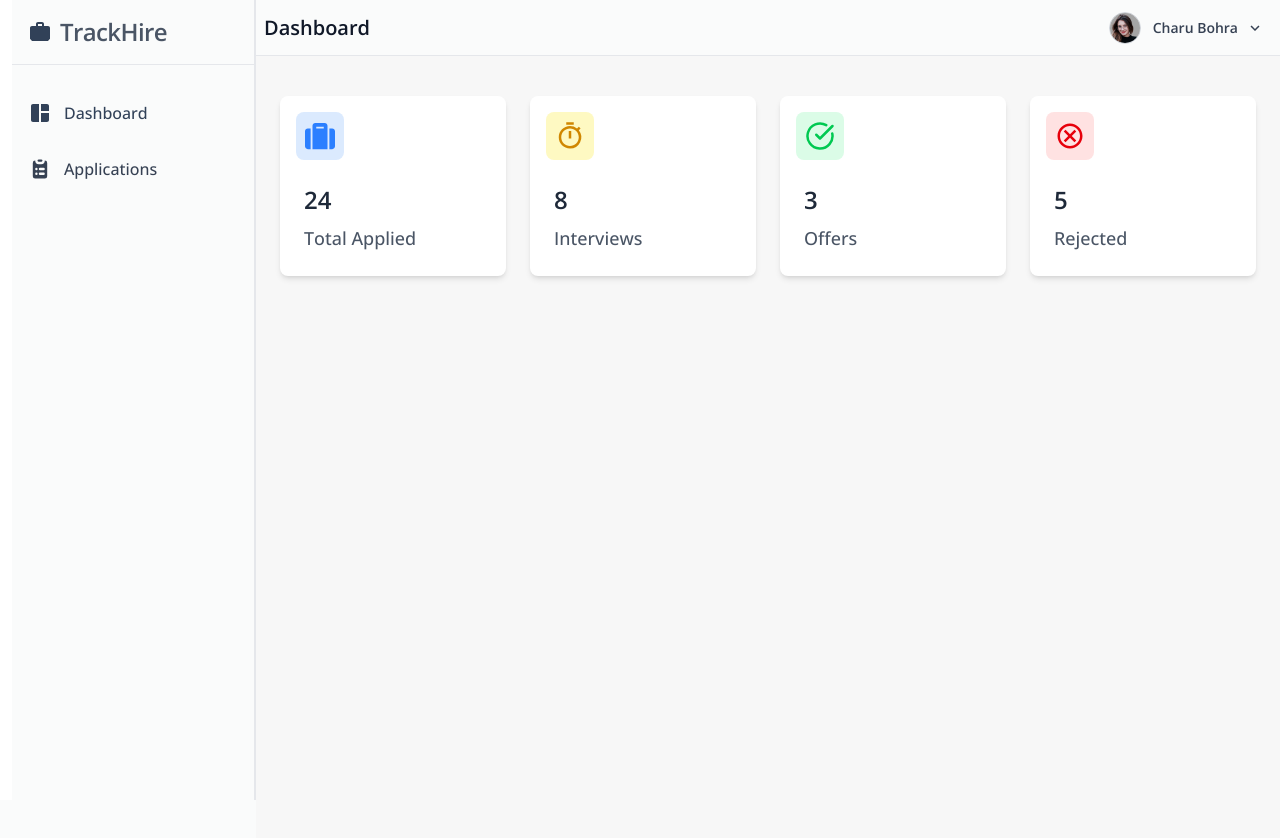
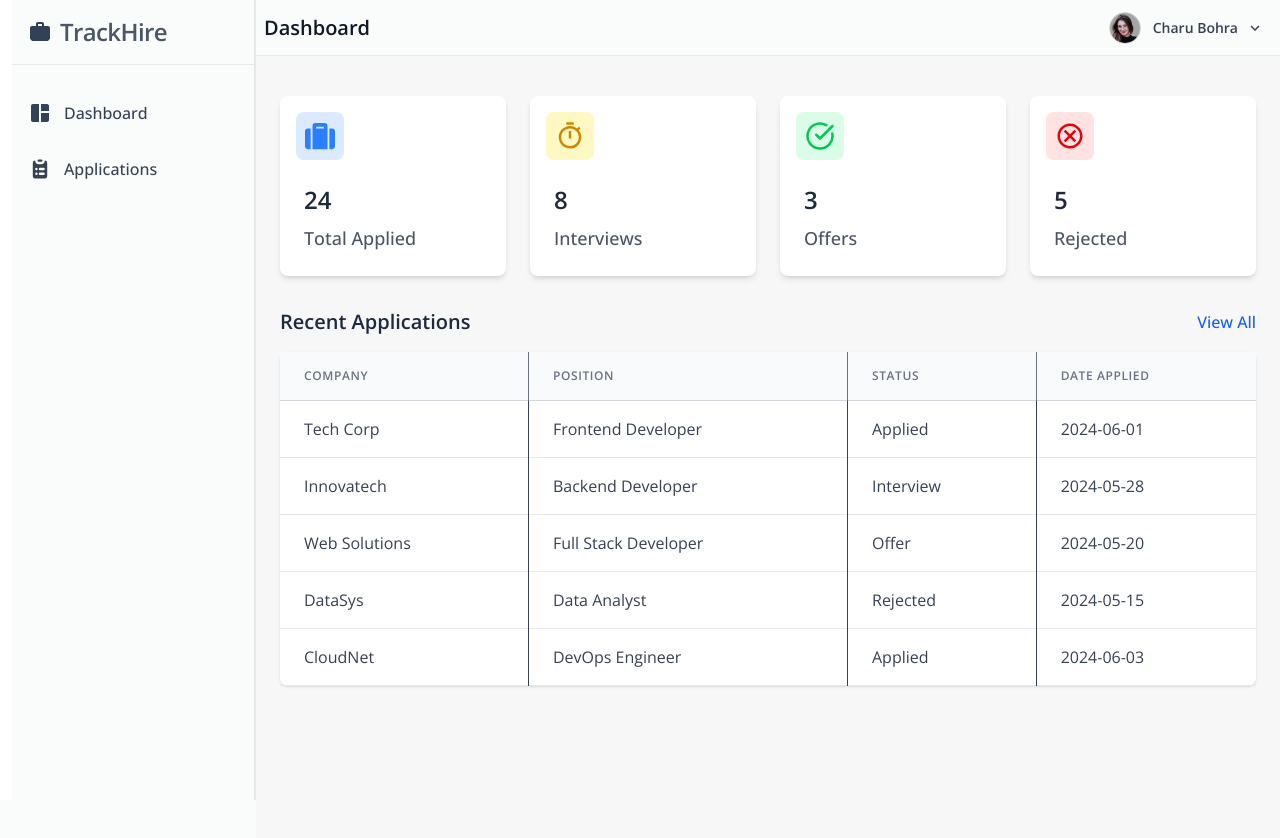
Before and after one commit to CharuBohra/Job-Application-Tracker, a React (Vite) app in the folder JobApplicationTracker/: page / in a window 1280 px wide. Shown: the top 838 px of the page. Built offline with nearby package versions, Linux system fonts and the light colour scheme.

Commit message:
Recent Applications Table

```diff
--- /dev/null
+++ b/JobApplicationTracker/src/components/ApplicationsTable.jsx
@@ -0,0 +1,30 @@
+import React from 'react'
+
+function ApplicationsTable({data}) {
+  return (
+    <div className='overflow-hidden'>
+      <table className='w-full table-auto'>
+        <thead className='bg-gray-50 border-b border-gray-200'>
+          <tr className='text-left border-b border-gray-300 px-6 py-4'>
+            <th className='px-6 py-4 text-xs font-semibold uppercase tracking-wider text-gray-500 border-r last:border-r-0'>Company</th>
+            <th className='px-6 py-4 text-xs font-semibold uppercase tracking-wider text-gray-500 border-r last:border-r-0'>Position</th>
+            <th className='px-6 py-4 text-xs font-semibold uppercase tracking-wider text-gray-500 border-r last:border-r-0'>Status</th>
+            <th className='px-6 py-4 text-xs font-semibold uppercase tracking-wider text-gray-500 border-r last:border-r-0'>Date Applied</th>
+          </tr>
+        </thead>
+        <tbody className='text-gray-700 '>
+          {data.map((application) => (
+            <tr key={application.id} className='border-b border-gray-200 hover:bg-gray-50 transition'>
+              <td className='px-6 py-4 border-r last:border-r-0'>{application.company}</td>
+              <td className='px-6 py-4 border-r last:border-r-0'>{application.position}</td>
+              <td className='px-6 py-4 border-r last:border-r-0'>{application.status}</td>
+              <td className='px-6 py-4 border-r last:border-r-0'>{application.dateApplied}</td>
+            </tr>
+          ))}
+        </tbody>
+      </table>
+    </div>
+  )
+}
+
+export default ApplicationsTable
--- /dev/null
+++ b/JobApplicationTracker/src/data/applicationsData.jsx
@@ -0,0 +1,73 @@
+export const applicationsData = [
+{
+    id: 1,
+    company: 'Tech Corp',
+    position: 'Frontend Developer',
+    status: 'Applied',
+    dateApplied: '2024-06-01'
+
+},
+{
+    id: 2,
+    company: 'Innovatech',
+    position: 'Backend Developer',
+    status: 'Interview',
+    dateApplied: '2024-05-28'
+},
+{
+    id: 3,
+    company: 'Web Solutions',
+    position: 'Full Stack Developer',
+    status: 'Offer',
+    dateApplied: '2024-05-20'
+},
+{
+    id: 4,
+    company: 'DataSys',
+    position: 'Data Analyst',
+    status: 'Rejected',
+    dateApplied: '2024-05-15'
+},
+{
+    id: 5,
+    company: 'CloudNet',
+    position: 'DevOps Engineer',
+    status: 'Applied',
+    dateApplied: '2024-06-03'
+},
+{
+    id: 6,
+    company: 'CyberTech',
+    position: 'Security Specialist',
+    status: 'Interview',
+    dateApplied: '2024-05-30'
+},
+{
+    id: 7,
+    company: 'AppWorks',
+    position: 'Mobile Developer',
+    status: 'Applied',
+    dateApplied: '2024-06-02'
+},
+{
+    id: 8,
+    company: 'NextGen Solutions',
+    position: 'UI/UX Designer',
+    status: 'Offer',
+    dateApplied: '2024-05-22'
+},
+{
+    id: 9,
+    company: 'AI Innovations',
+    position: 'Machine Learning Engineer',
+    status: 'Rejected',
+    dateApplied: '2024-05-18'
+},
+{
+    id: 10,
+    company: 'NetSecure',
+    position: 'Network Engineer',
+    status: 'Applied',
+    dateApplied: '2024-06-04'
+},
+]
--- a/JobApplicationTracker/src/pages/Dashboard.jsx
+++ b/JobApplicationTracker/src/pages/Dashboard.jsx
@@ -1,8 +1,12 @@
 import React from 'react'
 import { statusCard } from '../data/dummy';
 import StatusCard from '../components/StatusCard';
+import { applicationsData } from '../data/applicationsData';
+import ApplicationsTable from '../components/ApplicationsTable';
+import { Link } from 'react-router-dom';
 
 function Dashboard() {
+    const recentApplications = applicationsData.slice(0, 5);
   return (
     <div className='pt-4 px-6 bg-light-gray min-h-screen'>
         <div className='grid grid-cols-1 sm:grid-cols-2 lg:grid-cols-4 gap-6 justify-items-start'>
@@ -13,6 +17,17 @@ function Dashboard() {
                 />
             ))}
         </div>
+        <div className='mt-8 max-w-7xl mx-auto'>
+             <div className='flex justify-between items-center mb-4'>
+                <h2 className='text-xl font-semibold text-slate-800'>Recent Applications</h2>
+                <Link to="/applications" className='text-blue-600 hover:underline font-medium'>View All</Link>
+            </div>
+             <div className='mt-4 bg-white rounded-lg shadow-sm'>
+                {/* Additional dashboard content can go here */}
+                <ApplicationsTable data={recentApplications} />
+
+            </div>
+        </div>
     </div>
   )
 }
```
